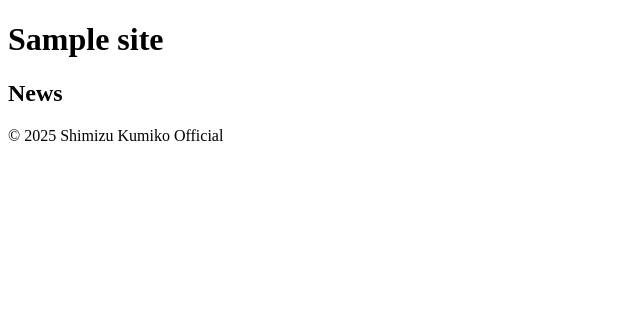
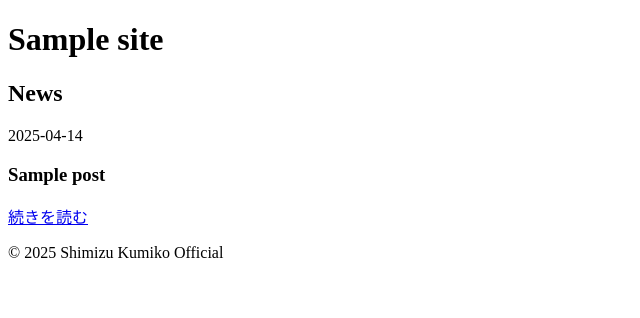
Before and after one commit to fff907/shimizu_kumiko_wp_theme, a WordPress theme: template index.php in a window 1280 px wide. Shown: the top 318 px of the page, without its empty margins (0-640 px from the left). Run offline with PHP 8.4 and a stand-in for WordPress, Linux system fonts and the light colour scheme; the site name, menu and one post (Sample post) are stand-ins, and other content is empty.

Commit message:
Update index.php

```diff
--- a/index.php
+++ b/index.php
@@ -9,7 +9,20 @@
     <div class="container">
       <div class="news-item">
         <div class="news-grid">
-          <!-- PHPで記事を表示させるのはこの中！ -->
+          <?php if (have_posts()) : while (have_posts()) : the_post(); ?>
+            <div class="news-card">
+              <?php if (has_post_thumbnail()) : ?>
+                <div class="news-image">
+                  <?php the_post_thumbnail('medium'); ?>
+                </div>
+              <?php endif; ?>
+              <div class="news-info">
+                <p class="news-date"><?php the_time('Y-m-d'); ?></p>
+                <h3 class="news-title"><?php the_title(); ?></h3>
+                <a href="<?php the_permalink(); ?>" class="read-more">続きを読む</a>
+              </div>
+            </div>
+          <?php endwhile; endif; ?>
         </div>
       </div>
     </div>
```
